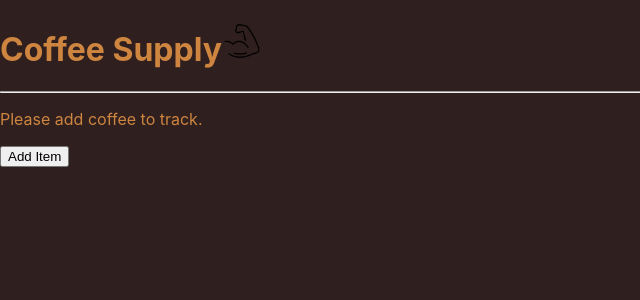
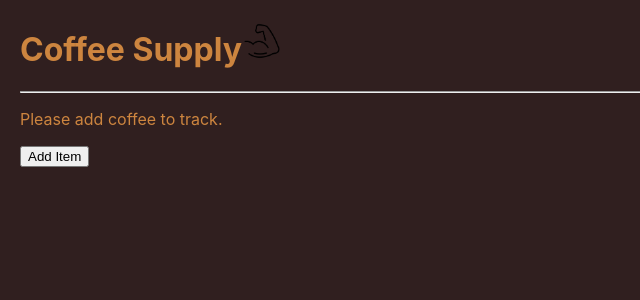
Before and after one commit to brandonfullstack/react-coffee-shop, a React (Create React App) app: page / in a window 1280 px wide. Shown: the top 300 px of the page, without its empty margins (0-640 px from the left). Built offline with nearby package versions, Linux system fonts and the light colour scheme.

Commit message:
Update README.md and add margin

```diff
--- a/src/index.css
+++ b/src/index.css
@@ -1,5 +1,5 @@
 body {
-  margin: 0;
+  margin: 20px;
   font-family: -apple-system, BlinkMacSystemFont, 'Segoe UI', 'Roboto', 'Oxygen',
     'Ubuntu', 'Cantarell', 'Fira Sans', 'Droid Sans', 'Helvetica Neue',
     sans-serif;
```
Also changed, not shown: 1 other file (tests, documents, lock files or other folders).
